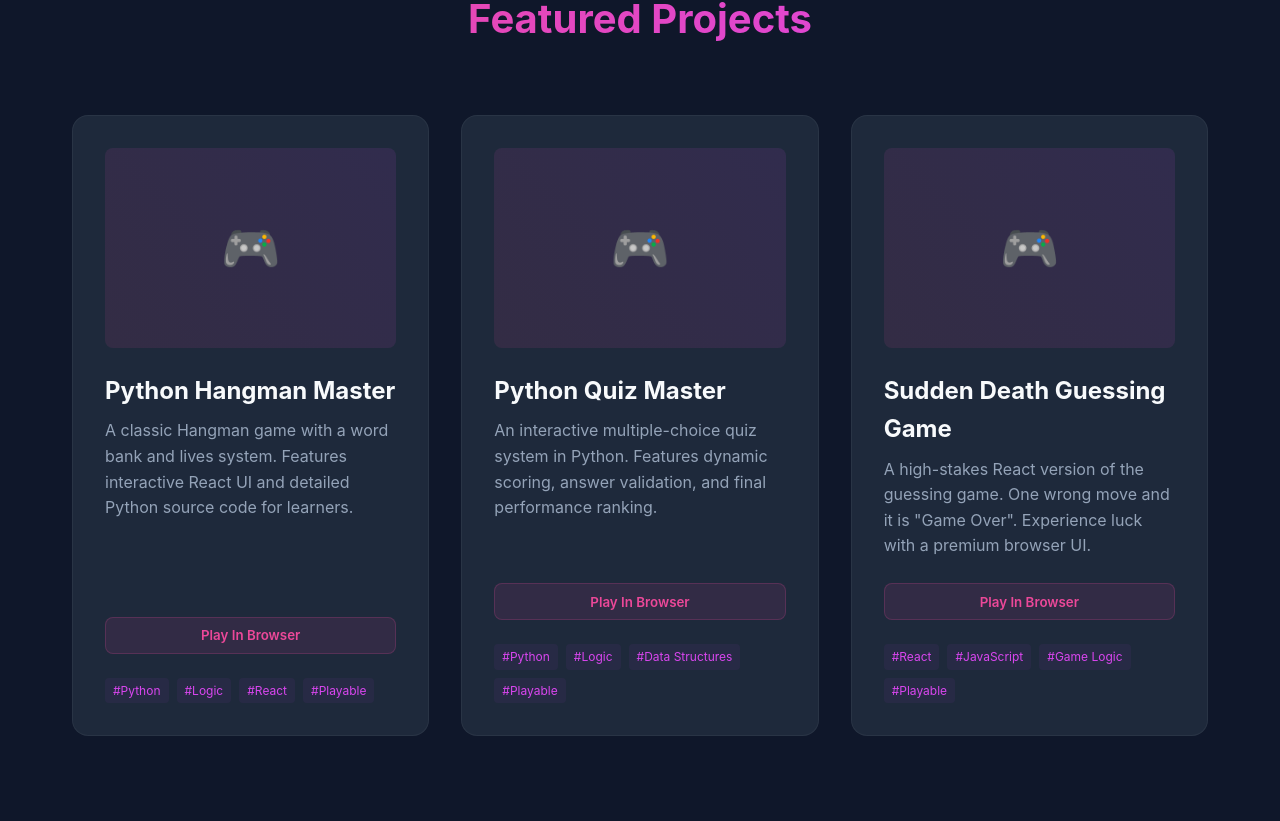
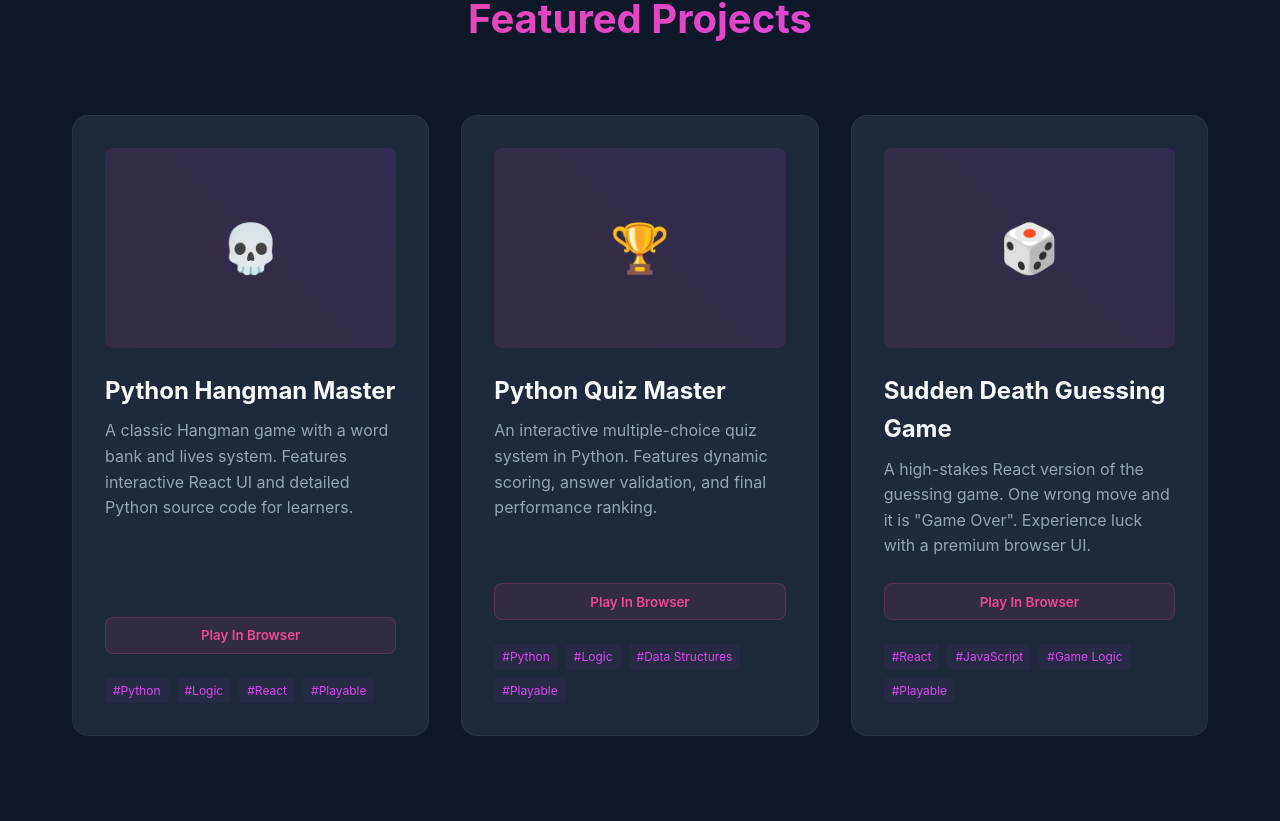
Before and after one commit to rothaa/Monyrotha, a React (Vite) app: page / in a window 1280 px wide. Shown: the part 2639-3460 px from the top of the page. Built offline with nearby package versions, Linux system fonts and the light colour scheme; no server answers; the database is empty.

Commit message:
Add unique icons to each game project

```diff
--- a/src/components/Projects.jsx
+++ b/src/components/Projects.jsx
@@ -12,21 +12,24 @@ const Projects = () => {
             title: 'Python Hangman Master',
             desc: 'A classic Hangman game with a word bank and lives system. Features interactive React UI and detailed Python source code for learners.',
             tags: ['Python', 'Logic', 'React', 'Playable'],
-            isGame: true
+            isGame: true,
+            icon: '💀'
         },
         {
             id: 'quiz',
             title: 'Python Quiz Master',
             desc: 'An interactive multiple-choice quiz system in Python. Features dynamic scoring, answer validation, and final performance ranking.',
             tags: ['Python', 'Logic', 'Data Structures', 'Playable'],
-            isGame: true
+            isGame: true,
+            icon: '🏆'
         },
         {
             id: 'guessing',
             title: 'Sudden Death Guessing Game',
             desc: 'A high-stakes React version of the guessing game. One wrong move and it is "Game Over". Experience luck with a premium browser UI.',
             tags: ['React', 'JavaScript', 'Game Logic', 'Playable'],
-            isGame: true
+            isGame: true,
+            icon: '🎲'
         }
     ]
 
@@ -69,11 +72,7 @@ const Projects = () => {
                                 alignItems: 'center',
                                 justifyContent: 'center'
                             }}>
-                                {project.isGame ? (
-                                    <span style={{ fontSize: '3rem' }}>🎮</span>
-                                ) : (
-                                    <span style={{ fontSize: '3rem' }}>💻</span>
-                                )}
+                                <span style={{ fontSize: '3rem' }}>{project.icon || '💻'}</span>
                             </div>
                             <h3 style={{ fontSize: '1.5rem', marginBottom: '0.5rem' }}>{project.title}</h3>
                             <p style={{ color: 'var(--text-secondary)', marginBottom: '1.5rem', flex: 1 }}>{project.desc}</p>
```
